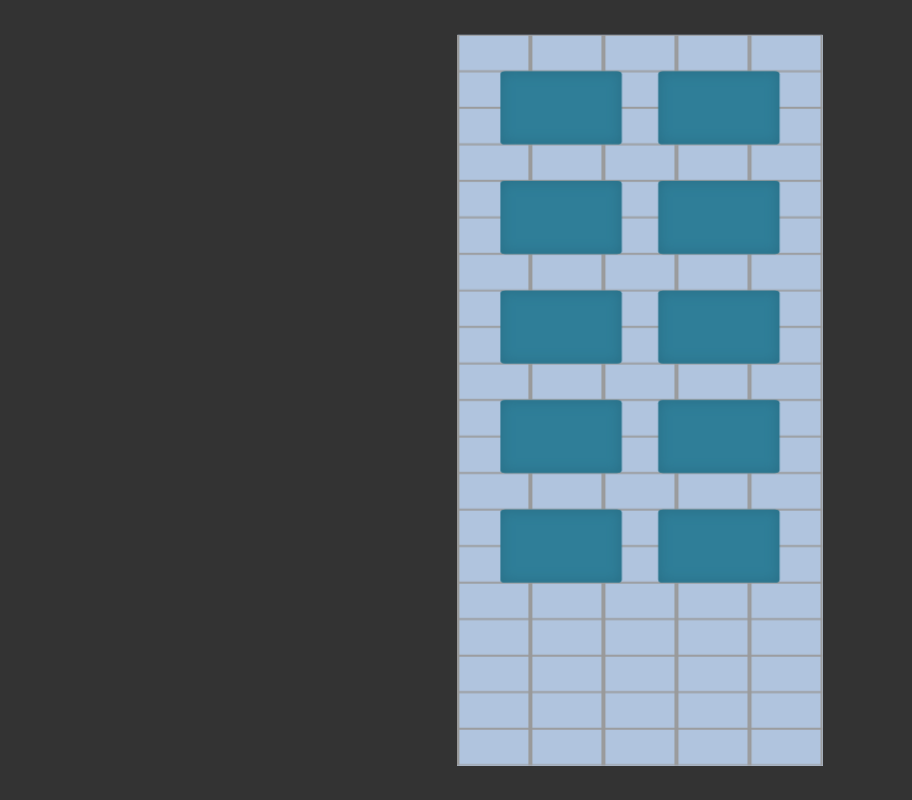
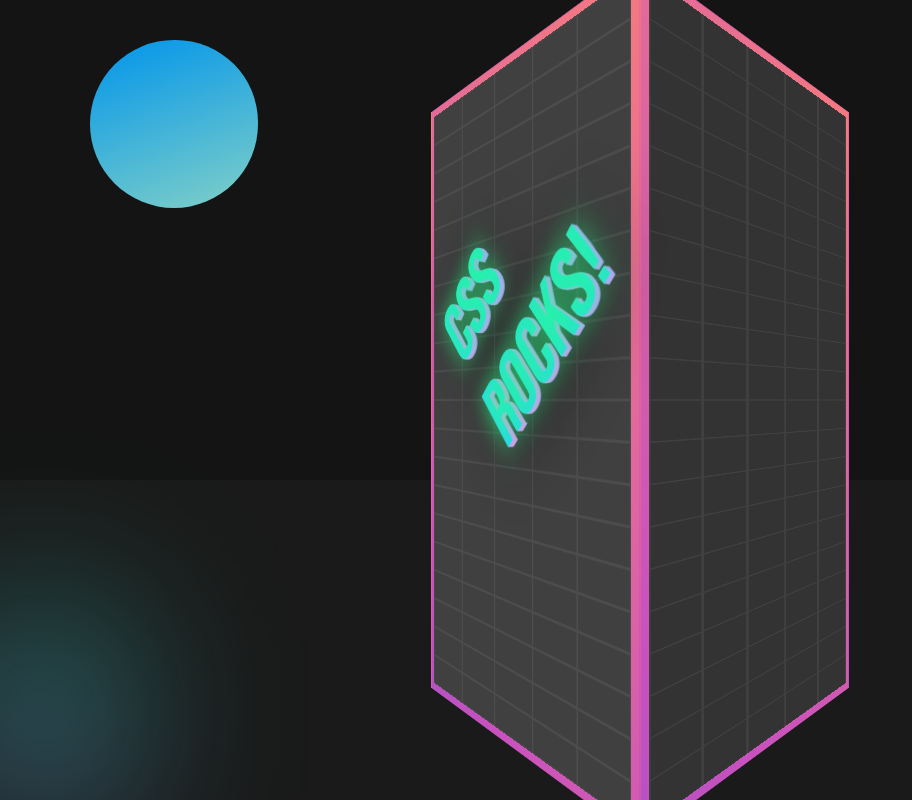
Before and after one commit to d3p1/3d-css-building, a website: page docs/index.html in a window 1280 px wide. Shown: the whole page, without its empty margins (0-912 px from the left). Drawn offline with Linux system fonts and the light colour scheme.

Commit message:
feat: create neon building to practice animation and gradients [#1]

```diff
--- a/docs/css/building.css
+++ b/docs/css/building.css
@@ -5,5 +5,5 @@
 @import url('building/base.css');
 @import url('building/wall.css');
 @import url('building/roof.css');
-@import url('building/window.css');
 @import url('building/door.css');
+@import url('building/sign.css');
--- a/docs/css/building/base.css
+++ b/docs/css/building/base.css
@@ -5,6 +5,7 @@
 .scene__building {
   --building-width: 10em;
   --building-height: 20em;
+  --building-border: -0.3em;
 }
 
 .scene__building {
@@ -13,18 +14,5 @@
   left: 50%;
   width: var(--building-width);
   height: var(--building-height);
-  animation: buildingRotation 10s infinite linear;
+  transform: translate(-50%, -50%) rotateY(45deg);
 }
-
-.scene__building:hover {
-  animation-play-state: paused;
-}
-
-@keyframes buildingRotation {
-  from {
-    transform: translate(-50%, -50%) rotateY(0deg);
-  }
-  to {
-    transform: translate(-50%, -50%) rotateY(360deg);
-  }
-}
--- a/docs/css/building/roof.css
+++ b/docs/css/building/roof.css
@@ -3,6 +3,9 @@
  * @author      C. M. de Picciotto <d3p1@d3p1.dev> (https://d3p1.dev/)
  */
 .scene__building-roof {
+  --building-roof-z-translation: calc(
+    (var(--building-roof-height) / 2) + (var(--building-border) * -1)
+  );
   --building-roof-width: var(--building-width);
   --building-roof-height: var(--building-width);
   --building-roof-color: hsl(214, 41%, 78%);
@@ -12,5 +15,5 @@
   width: var(--building-roof-width);
   height: var(--building-roof-height);
   background-color: var(--building-roof-color);
-  transform: rotateX(90deg) translateZ(calc(var(--building-roof-height) / 2));
+  transform: rotateX(90deg) translateZ(var(--building-roof-z-translation));
 }
--- /dev/null
+++ b/docs/css/building/sign.css
@@ -0,0 +1,64 @@
+/**
+ * @description Building sign styles
+ * @author      C. M. de Picciotto <d3p1@d3p1.dev> (https://d3p1.dev/)
+ */
+.scene__building-sign {
+  position: absolute;
+  top: 10%;
+  left: 26%;
+  width: 10em;
+  height: 10em;
+}
+
+.scene__building-sign::before {
+  content: 'CSS Rocks!';
+  position: absolute;
+  font-size: 3em;
+  background-image: linear-gradient(
+    45deg,
+    hsl(297, 100%, 77%) 0%,
+    hsl(193, 100%, 58%) 52%,
+    hsl(146, 100%, 58%) 90%
+  );
+  background-clip: text;
+  background-size: 400%;
+  color: transparent;
+}
+
+.scene__building-sign:nth-of-type(1) {
+  transform: rotateZ(-45deg) translateZ(1px);
+  text-shadow: 0 0 3em hsl(0, 0%, 0%);
+}
+
+.scene__building-sign:nth-of-type(2) {
+  transform: rotateZ(-45deg) translateZ(2px);
+}
+
+.scene__building-sign:nth-of-type(3) {
+  transform: rotateZ(-45deg) translateZ(3px);
+}
+
+.scene__building-sign:nth-of-type(4) {
+  transform: rotateZ(-45deg) translateZ(4px);
+}
+
+.scene__building-sign:nth-of-type(5) {
+  transform: rotateZ(-45deg) translateZ(5px);
+}
+
+.scene__building-sign:nth-of-type(6) {
+  transform: rotateZ(-45deg) translateZ(6px);
+  text-shadow: 0 0 1em hsl(146, 100%, 58%);
+}
+.scene__building-sign:nth-of-type(6)::before {
+  animation: buildingSignNeon 10s infinite alternate;
+}
+
+@keyframes buildingSignNeon {
+  from {
+    background-position: left;
+  }
+  to {
+    background-position: right;
+  }
+}
--- a/docs/css/building/wall.css
+++ b/docs/css/building/wall.css
@@ -3,7 +3,10 @@
  * @author      C. M. de Picciotto <d3p1@d3p1.dev> (https://d3p1.dev/)
  */
 .scene__building-wall {
-  --building-wall-color: hsl(214, 41%, 78%);
+  --building-wall-z-translation: calc(
+    (var(--building-width) / 2) + (var(--building-border) * -1)
+  );
+  --building-wall-color: hsl(0, 0%, 20%);
   --building-wall-brick-width: calc(var(--building-width) / 5);
   --building-wall-brick-height: calc(var(--building-height) / 20);
   --building-wall-brick-concrete-width: calc(
@@ -12,7 +15,7 @@
   --building-wall-brick-concrete-height: calc(
     var(--building-wall-brick-height) / 20
   );
-  --building-wall-brick-concrete-color: hsl(0, 0%, 50%);
+  --building-wall-brick-concrete-color: hsl(0, 0%, 25%);
 }
 
 .scene__building-wall {
@@ -56,38 +59,53 @@
     var(--building-wall-brick-height);
 }
 
-.scene__building-wall--left {
-  --building-wall-color: hsl(214, 71%, 98%);
-  --building-wall-brick-concrete-color: hsl(0, 0%, 90%);
+.scene__building-wall::before {
+  content: '';
+  position: absolute;
+  inset: var(--building-border);
+  background-color: hsl(230, 60%, 54%);
+  background-image: linear-gradient(
+    43deg,
+    hsl(230, 60%, 54%) 0%,
+    hsl(304, 52%, 55%) 46%,
+    hsl(8, 100%, 72%) 100%
+  );
+  background-size: 400%;
+  transform: translateZ(-1px);
+  animation: buildingWallNeon 10s infinite alternate;
+}
+
+@keyframes buildingWallNeon {
+  from {
+    background-position: left;
+  }
+  to {
+    background-position: right;
+  }
 }
 
 .scene__building-wall--left {
-  transform: rotateY(270deg) translateZ(calc(var(--building-width) / 2));
+  --building-wall-color: hsl(0, 0%, 25%);
+  --building-wall-brick-concrete-color: hsl(0, 0%, 30%);
+}
+
+.scene__building-wall--left {
+  transform: rotateY(270deg) translateZ(var(--building-wall-z-translation));
 }
 
 .scene__building-wall--front {
-  --building-wall-color: hsl(214, 41%, 88%);
-  --building-wall-brick-concrete-color: hsl(0, 0%, 80%);
-}
-
-.scene__building-wall--front {
-  transform: translateZ(calc(var(--building-width) / 2));
+  transform: translateZ(var(--building-wall-z-translation));
 }
 
 .scene__building-wall--back {
-  --building-wall-color: hsl(214, 41%, 78%);
-  --building-wall-brick-concrete-color: hsl(0, 0%, 60%);
+  --building-wall-color: hsl(0, 0%, 30%);
+  --building-wall-brick-concrete-color: hsl(0, 0%, 35%);
 }
 
 .scene__building-wall--back {
-  transform: rotateY(180deg) translateZ(calc(var(--building-width) / 2));
+  transform: rotateY(180deg) translateZ(var(--building-wall-z-translation));
 }
 
 .scene__building-wall--right {
-  --building-wall-color: hsl(214, 41%, 68%);
-  --building-wall-brick-concrete-color: hsl(0, 0%, 50%);
+  transform: rotateY(90deg) translateZ(var(--building-wall-z-translation));
 }
-
-.scene__building-wall--right {
-  transform: rotateY(90deg) translateZ(calc(var(--building-width) / 2));
-}
--- a/docs/css/building/window.css
+++ /dev/null
@@ -1,44 +0,0 @@
-/**
- * @description Building window styles
- * @author      C. M. de Picciotto <d3p1@d3p1.dev> (https://d3p1.dev/)
- */
-.scene__building-window {
-  --building-window-color: hsl(195, 53%, 79%);
-  --building-window-shadow-color: hsl(195, 53%, 59%);
-}
-
-.scene__building-window {
-  background-color: var(--building-window-color);
-  box-shadow: inset 0 0 10px var(--building-window-shadow-color);
-  width: 100%;
-  border-radius: 4%;
-}
-
-.scene__building-window--left {
-  --building-window-color: hsl(195, 53%, 79%);
-  --building-window-light-color: hsl(0, 0%, 100%);
-  --building-window-shadow-color: hsl(195, 53%, 75%);
-}
-
-.scene__building-window--left {
-  background-image: radial-gradient(
-    circle at 30% 40%,
-    hsl(0, 0%, 100%),
-    var(--building-window-color)
-  );
-}
-
-.scene__building-window--back {
-  --building-window-color: hsl(195, 53%, 49%);
-  --building-window-shadow-color: hsl(195, 53%, 45%);
-}
-
-.scene__building-window--front {
-  --building-window-color: hsl(195, 53%, 69%);
-  --building-window-shadow-color: hsl(195, 53%, 65%);
-}
-
-.scene__building-window--back {
-  --building-window-color: hsl(195, 53%, 39%);
-  --building-window-shadow-color: hsl(195, 53%, 34%);
-}
--- /dev/null
+++ b/docs/css/moon.css
@@ -0,0 +1,97 @@
+/**
+ * @description Moon styles
+ * @author      C. M. de Picciotto <d3p1@d3p1.dev> (https://d3p1.dev/)
+ */
+.scene__moon,
+.scene__moon::before,
+.scene__moon::after {
+  position: absolute;
+  top: 5%;
+  left: 7%;
+  width: 6em;
+  height: 6em;
+  background-color: hsl(202, 100%, 46%);
+  background-image: linear-gradient(
+    160deg,
+    hsl(202, 100%, 46%) 0%,
+    hsl(173, 46%, 66%) 100%
+  );
+  border-radius: 50%;
+  animation:
+    moonDeformationBottomLeft 5s infinite alternate,
+    moonDeformationTopRight 8s infinite alternate;
+}
+
+.scene__moon::before {
+  width: 4em;
+  height: 4em;
+  animation:
+    moonDeformationBottomRight 7s infinite alternate,
+    moonDeformationTopLeft 9s infinite alternate,
+    moonItemHorizontalTranslation 5s infinite alternate;
+}
+
+.scene__moon::after {
+  width: 4em;
+  height: 4em;
+  animation:
+    moonDeformationBottomLeft 5s infinite alternate,
+    moonDeformationBottomRight 7s infinite alternate,
+    moonDeformationTopLeft 9s infinite alternate,
+    moonDeformationTopRight 10s infinite alternate,
+    moonItemVerticalTranslation 5s infinite alternate;
+}
+
+@keyframes moonItemHorizontalTranslation {
+  from {
+    transform: translateX(-4em);
+  }
+  to {
+    transform: translateX(4em);
+  }
+}
+
+@keyframes moonDeformationBottomLeft {
+  from {
+    border-bottom-left-radius: 25%;
+  }
+  to {
+    border-bottom-left-radius: 50%;
+  }
+}
+
+@keyframes moonDeformationBottomRight {
+  from {
+    border-bottom-right-radius: 30%;
+  }
+  to {
+    border-bottom-right-radius: 50%;
+  }
+}
+
+@keyframes moonDeformationTopLeft {
+  from {
+    border-top-left-radius: 35%;
+  }
+  to {
+    border-top-left-radius: 50%;
+  }
+}
+
+@keyframes moonDeformationTopRight {
+  from {
+    border-top-right-radius: 40%;
+  }
+  to {
+    border-top-right-radius: 50%;
+  }
+}
+
+@keyframes moonItemVerticalTranslation {
+  from {
+    transform: translateY(-4em);
+  }
+  to {
+    transform: translateY(4em);
+  }
+}
--- /dev/null
+++ b/docs/css/street.css
@@ -0,0 +1,28 @@
+/**
+ * @description Street styles
+ * @author      C. M. de Picciotto <d3p1@d3p1.dev> (https://d3p1.dev/)
+ */
+.scene__street {
+  position: absolute;
+  bottom: 0;
+  left: 0;
+  width: 100vw;
+  height: 40vh;
+  background-color: hsl(0, 0%, 10%);
+}
+
+.scene__street::before {
+  content: '';
+  position: absolute;
+  width: 3em;
+  height: 6em;
+  bottom: 0;
+  background-image: linear-gradient(
+    45deg,
+    hsl(297, 100%, 77%) 0%,
+    hsl(193, 100%, 58%) 52%,
+    hsl(146, 100%, 58%) 90%
+  );
+  filter: blur(93px);
+  animation: buildingSignNeon 10s infinite alternate;
+}
--- a/docs/css/styles.css
+++ b/docs/css/styles.css
@@ -5,3 +5,5 @@
 @import url('theme.css');
 @import url('utils/3d.css');
 @import url('building.css');
+@import url('street.css');
+@import url('moon.css');
--- a/docs/css/theme.css
+++ b/docs/css/theme.css
@@ -2,12 +2,4 @@
  * @description Theme styles
  * @author      C. M. de Picciotto <d3p1@d3p1.dev> (https://d3p1.dev/)
  */
-:root {
-  --primary-color: hsl(0, 0%, 20%);
-}
-
-body {
-  background-color: var(--primary-color);
-  margin: 0;
-  overflow: hidden;
-}
+@import url('theme/base.css');
--- /dev/null
+++ b/docs/css/theme/base.css
@@ -0,0 +1,13 @@
+/**
+ * @description Theme base styles
+ * @author      C. M. de Picciotto <d3p1@d3p1.dev> (https://d3p1.dev/)
+ */
+:root {
+  --primary-color: hsl(0, 0%, 8%);
+}
+
+body {
+  background-color: var(--primary-color);
+  margin: 0;
+  overflow: hidden;
+}
--- /dev/null
+++ b/docs/css/theme/typography.css
@@ -0,0 +1,25 @@
+/**
+ * @description Theme typography styles
+ * @author      C. M. de Picciotto <d3p1@d3p1.dev> (https://d3p1.dev/)
+ */
+@font-face {
+  font-family: 'Bebas Neue';
+  font-style: normal;
+  font-weight: 400;
+  font-display: swap;
+  src: url('fonts/bebas.ttf') format('truetype');
+}
+
+@font-face {
+  font-family: 'Bebas Neue';
+  font-style: normal;
+  font-display: swap;
+  font-weight: 400;
+  src: url('fonts/bebas.ttf') format('truetype');
+}
+
+body {
+  font-family: 'Bebas Neue', sans-serif;
+  font-weight: 400;
+  font-style: normal;
+}
--- a/docs/index.html
+++ b/docs/index.html
@@ -10,63 +10,31 @@
   <meta charset="UTF-8">
   <meta name="viewport" content="width=device-width, initial-scale=1.0">
   <title>3D CSS building</title>
+  <link rel="preload" href="css/theme/fonts/bebas.ttf" as="font" type="font/truetype" crossorigin="anonymous">
+  <link rel="stylesheet" href="css/theme/typography.css">
   <link rel="stylesheet" href="css/styles.css">
 </head>
 <body>
 <div class="scene">
+  <div class="scene__moon"></div>
   <div class="scene__building">
     <div class="scene__building-wall scene__building-wall--left">
-      <div class="scene__building-window scene__building-window--left"></div>
-      <div class="scene__building-window scene__building-window--left"></div>
-      <div class="scene__building-window scene__building-window--left"></div>
-      <div class="scene__building-window scene__building-window--left"></div>
-      <div class="scene__building-window scene__building-window--left"></div>
-      <div class="scene__building-window scene__building-window--left"></div>
-      <div class="scene__building-window scene__building-window--left"></div>
-      <div class="scene__building-window scene__building-window--left"></div>
-      <div class="scene__building-window scene__building-window--left"></div>
-      <div class="scene__building-window scene__building-window--left"></div>
-
-      <div class="scene__building-door"></div>
+      <div class="scene__building-sign"></div>
+      <div class="scene__building-sign"></div>
+      <div class="scene__building-sign"></div>
+      <div class="scene__building-sign"></div>
+      <div class="scene__building-sign"></div>
+      <div class="scene__building-sign"></div>
     </div>
     <div class="scene__building-wall scene__building-wall--right">
-      <div class="scene__building-window scene__building-window--right"></div>
-      <div class="scene__building-window scene__building-window--right"></div>
-      <div class="scene__building-window scene__building-window--right"></div>
-      <div class="scene__building-window scene__building-window--right"></div>
-      <div class="scene__building-window scene__building-window--right"></div>
-      <div class="scene__building-window scene__building-window--right"></div>
-      <div class="scene__building-window scene__building-window--right"></div>
-      <div class="scene__building-window scene__building-window--right"></div>
-      <div class="scene__building-window scene__building-window--right"></div>
-      <div class="scene__building-window scene__building-window--right"></div>
     </div>
     <div class="scene__building-wall scene__building-wall--front">
-      <div class="scene__building-window scene__building-window--front"></div>
-      <div class="scene__building-window scene__building-window--front"></div>
-      <div class="scene__building-window scene__building-window--front"></div>
-      <div class="scene__building-window scene__building-window--front"></div>
-      <div class="scene__building-window scene__building-window--front"></div>
-      <div class="scene__building-window scene__building-window--front"></div>
-      <div class="scene__building-window scene__building-window--front"></div>
-      <div class="scene__building-window scene__building-window--front"></div>
-      <div class="scene__building-window scene__building-window--front"></div>
-      <div class="scene__building-window scene__building-window--front"></div>
     </div>
     <div class="scene__building-wall scene__building-wall--back">
-      <div class="scene__building-window scene__building-window--back"></div>
-      <div class="scene__building-window scene__building-window--back"></div>
-      <div class="scene__building-window scene__building-window--back"></div>
-      <div class="scene__building-window scene__building-window--back"></div>
-      <div class="scene__building-window scene__building-window--back"></div>
-      <div class="scene__building-window scene__building-window--back"></div>
-      <div class="scene__building-window scene__building-window--back"></div>
-      <div class="scene__building-window scene__building-window--back"></div>
-      <div class="scene__building-window scene__building-window--back"></div>
-      <div class="scene__building-window scene__building-window--back"></div>
     </div>
     <div class="scene__building-roof"></div>
   </div>
+  <div class="scene__street"></div>
 </div>
 </body>
 </html>
```
Also changed, not shown: docs/css/theme/fonts/bebas.ttf (added).
